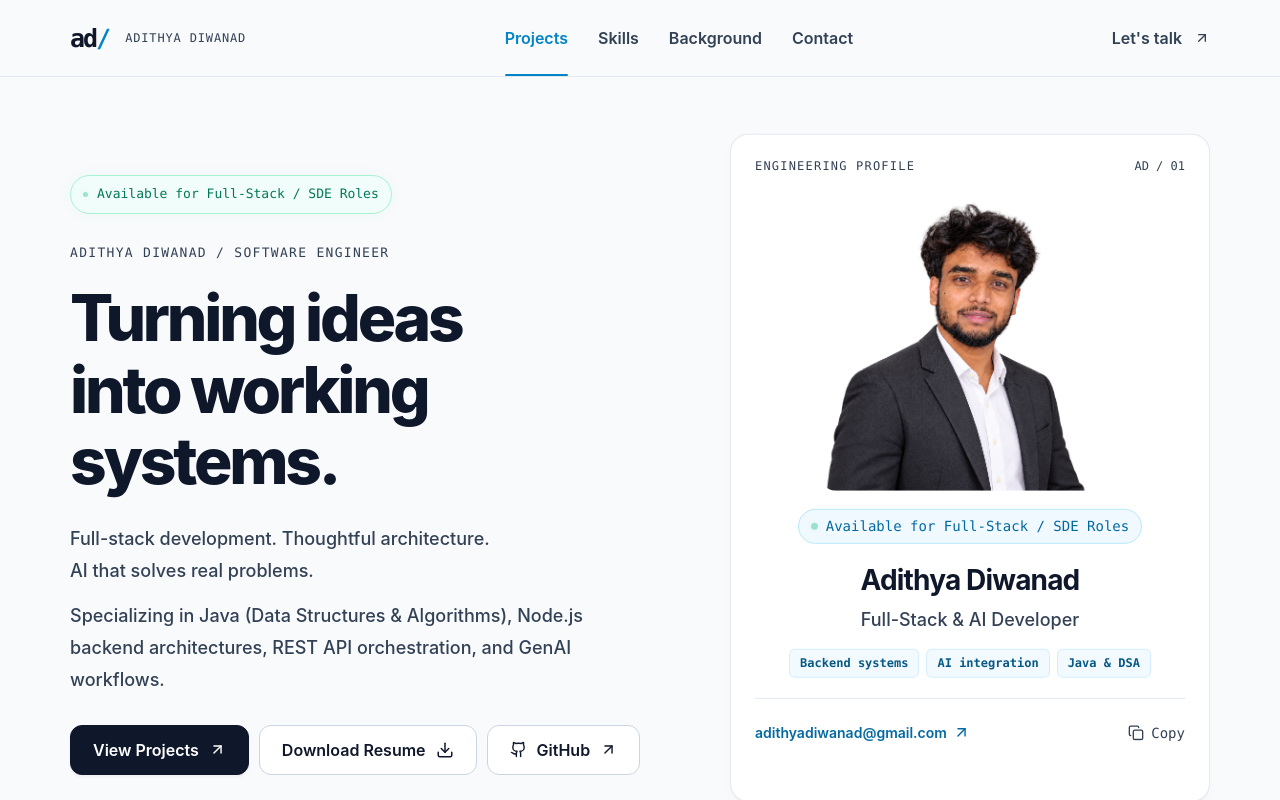
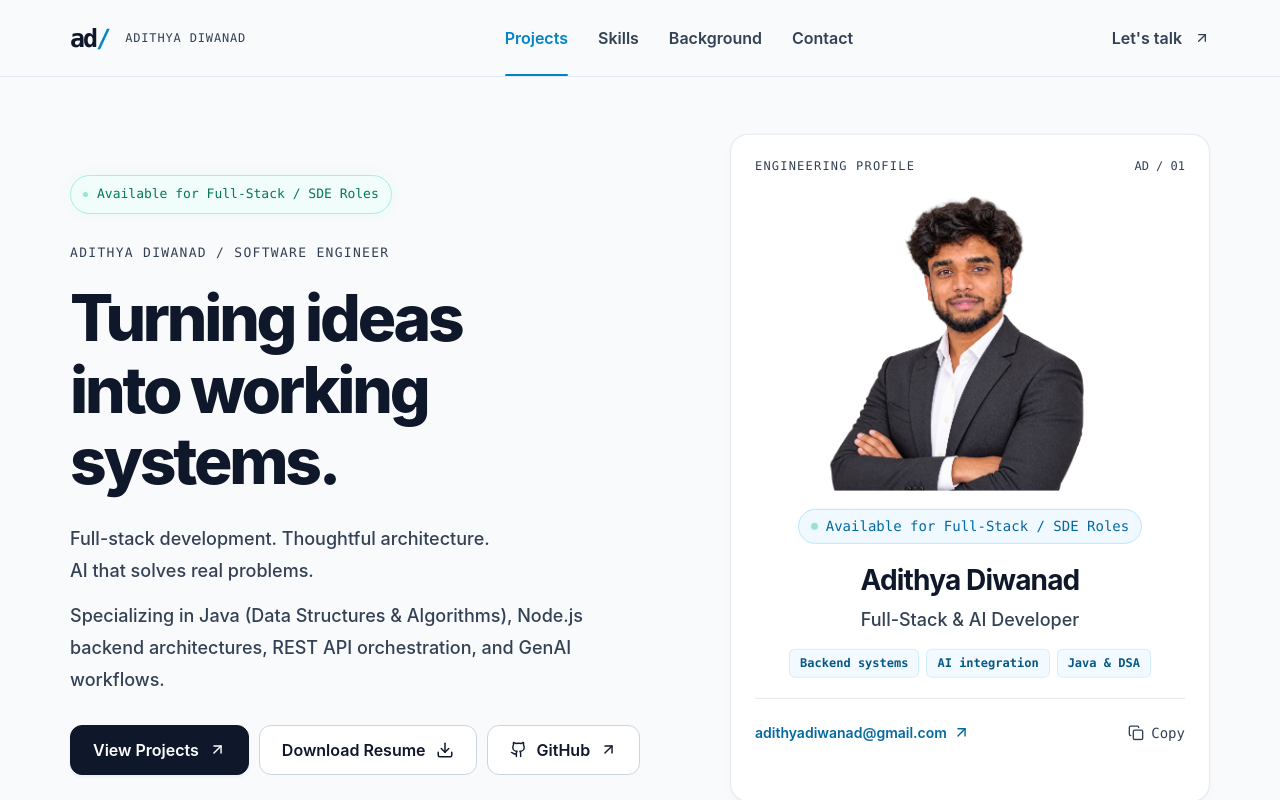
Before and after one commit to adithyadiwanad-sudo/adithya-portfolio, a React (Vite) app: page / in a window 1280 px wide. Shown: the top 800 px of the page. Built offline with nearby package versions, Linux system fonts and the light colour scheme.

Commit message:
changed the images

```diff
--- a/src/components/ProfileAvatar.jsx
+++ b/src/components/ProfileAvatar.jsx
@@ -43,8 +43,8 @@ export default function ProfileAvatar() {
             fetchPriority="high"
             onError={() => setFailed(true)}
             variants={{
-              rest: { scale: 1 },
-              hover: { scale: reduced ? 1 : 1.05, rotate: reduced ? 0 : -1 },
+              rest: { scaleX: -1, scaleY: 1, rotate: 0 },
+              hover: { scaleX: reduced ? -1 : -1.05, scaleY: reduced ? 1 : 1.05, rotate: reduced ? 0 : 1 },
             }}
             transition={{ type: "spring", stiffness: 260, damping: 20 }}
           />
--- a/src/data.js
+++ b/src/data.js
@@ -7,8 +7,8 @@ export const profile = {
   email: "adithyadiwanad@gmail.com",
   resumeUrl: "/Adithya_Diwanad_FullStack_Developer_Resume.pdf",
   resumeFilename: "Adithya_Diwanad_FullStack_Developer_Resume.pdf",
-  imageUrl: "/adithya-portrait-cutout.png",
-  imageSourceUrl: "/adithya-portrait-cutout.png",
+  imageUrl: "/adithya-portrait-pose.png",
+  imageSourceUrl: "/adithya-portrait-pose.png",
 };
 
 // Social Links
```
Also changed, not shown: public/adithya-portrait-pose.png (added).
